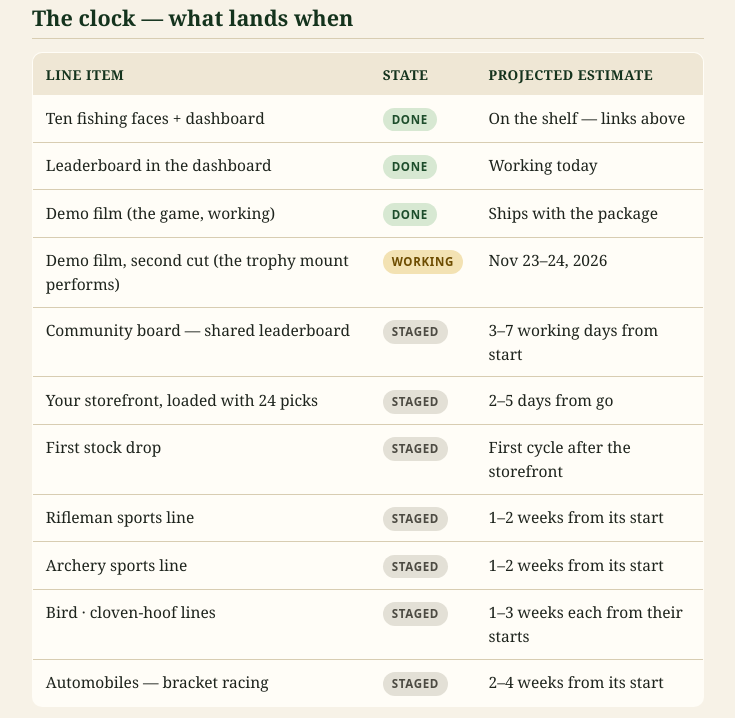
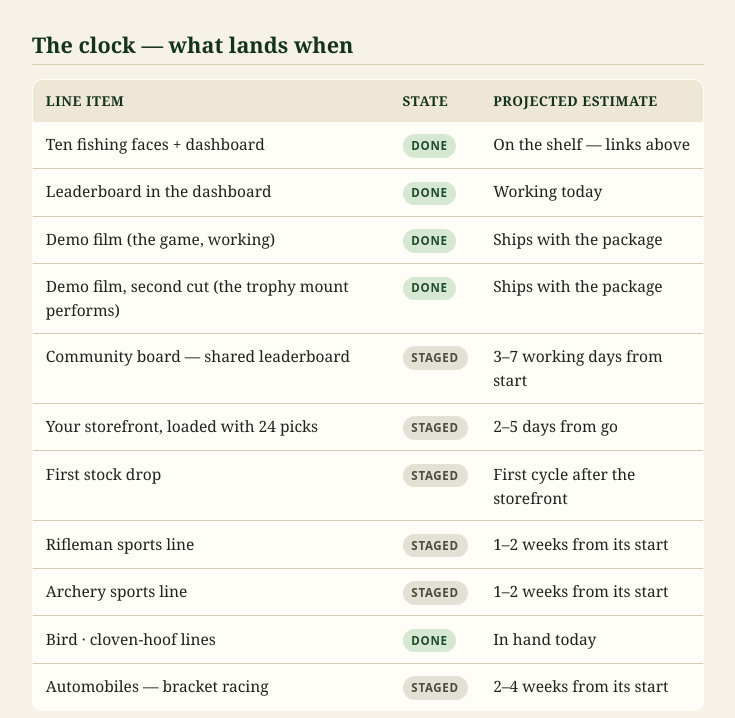
Before and after one commit to apex74-create/apex-ground-crew, a plain HTML site: page sportsman-job/index.html in a window 1280 px wide. Shown: the part 2742-3460 px from the top of the page, without its empty margins (272-1007 px from the left). Drawn offline with Linux system fonts and the light colour scheme.

Commit message:
Writers Guild Pass 1: WiFi Analyzer 1.1 + sportsman clock states
- WiFi Analyzer 1.0 -> 1.1 (printed name) on the applications shelf
  and the Sportsman's Game Arcade shelf. Download href unchanged:
  no apex-wifi-analyzer-1.1.apk stands in the shop downloads yet.
- Sportsman job clock: Bird / cloven-hoof lines STAGED -> DONE
  (both lines built; their APKs stand in the shop downloads),
  demo film second cut WORKING -> DONE (Cut B v2 delivered),
  and the road paragraph no longer names bird / cloven-hoof as
  road ahead.

```diff
--- a/sportsman-job/index.html
+++ b/sportsman-job/index.html
@@ -264,7 +264,7 @@
           </div>
 
           <div class="card">
-            <p><span class="item-title">The road.</span> The same engine swaps one word and becomes the next sport: rifleman sports and archery sports as named lines of their own, then bird, then cloven-hoof game, then automobiles (bracket racing in the browser). That is the road ahead — stated as the road, not as goods in hand today.</p>
+            <p><span class="item-title">The road.</span> The same engine swaps one word and becomes the next sport: rifleman sports and archery sports as named lines of their own, then automobiles (bracket racing in the browser) — that is the road ahead, stated as the road, not as goods in hand today. Bird and cloven-hoof game have already landed — built and in hand today.</p>
           </div>
         </section>
 
@@ -389,8 +389,8 @@
               </tr>
               <tr>
                 <td class="item">Demo film, second cut (the trophy mount performs)</td>
-                <td><span class="tag tag-working">WORKING</span></td>
-                <td class="est">Nov 23–24, 2026</td>
+                <td><span class="tag tag-done">DONE</span></td>
+                <td class="est">Ships with the package</td>
               </tr>
               <tr>
                 <td class="item">Community board — shared leaderboard</td>
@@ -419,8 +419,8 @@
               </tr>
               <tr>
                 <td class="item">Bird · cloven-hoof lines</td>
-                <td><span class="tag tag-staged">STAGED</span></td>
-                <td class="est">1–3 weeks each from their starts</td>
+                <td><span class="tag tag-done">DONE</span></td>
+                <td class="est">In hand today</td>
               </tr>
               <tr>
                 <td class="item">Automobiles — bracket racing</td>
```
Also changed, not shown: sportsman-job/shelf/index.html (+1 -1 lines), sportsmans-game-arcade/index.html (+1 -1 lines).
